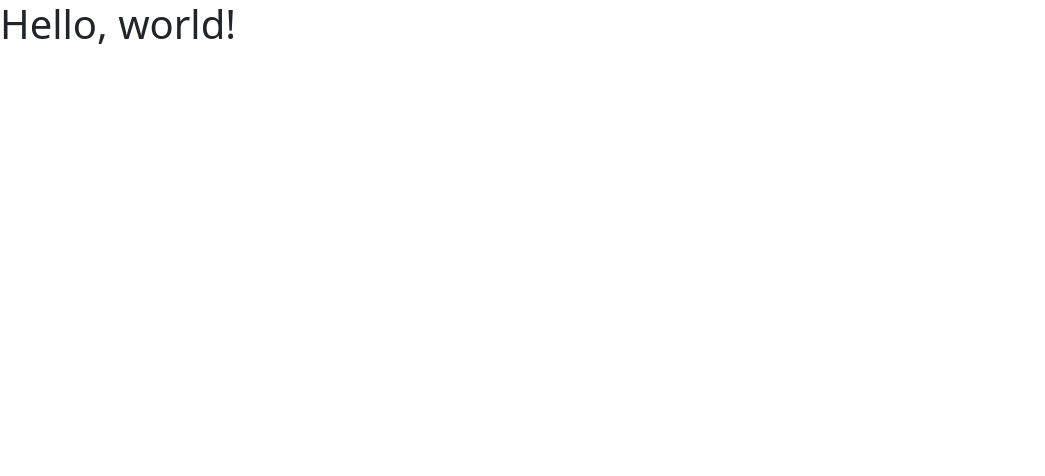
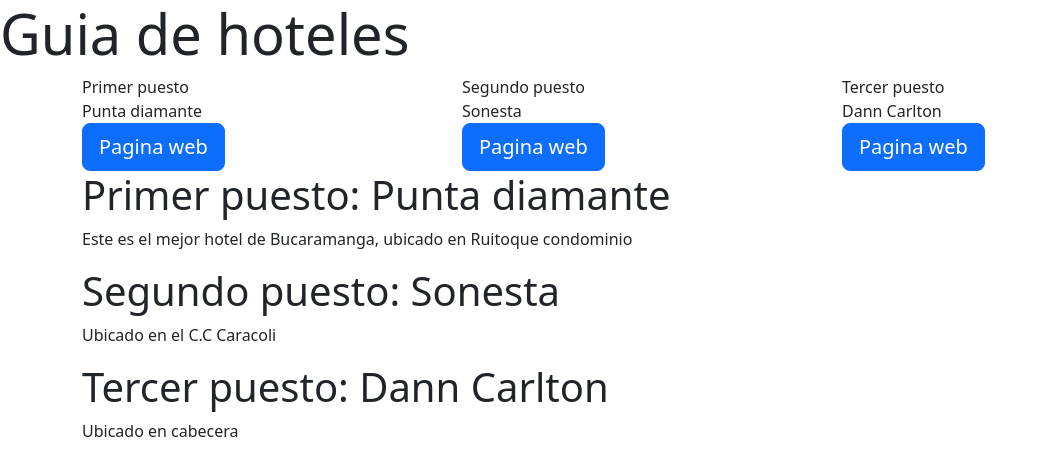
Before and after one commit to nicolasc1212/Curso-de-programacion, a website: page index.html in a window 1280 px wide. Shown: the whole page, without its empty margins (0-1045 px from the left). Drawn offline with nearby package versions, Linux system fonts and the light colour scheme.

Commit message:
Primer ejemplo

```diff
--- a/index.html
+++ b/index.html
@@ -7,9 +7,53 @@
     <link href="node_modules/bootstrap/dist/css/bootstrap.min.css" rel="stylesheet">
   </head>
   <body>
-    <h1>Hello, world!</h1>
+    <div class="jumbotron">
+        <h1 class="display-4">Guia de hoteles</h1>
+      </div>
+      <div class="container">
+        <div class="row">
+            <div class="col">
+                Primer puesto
+            </div>
+            <div class="col">
+                Segundo puesto
+            </div>
+            <div class="col">
+                Tercer puesto
+            </div>
+        </div>
+        <div class="row">
+            <div class="col">
+                Punta diamante
+            </div>
+            <div class="col">
+                Sonesta
+            </div>
+            <div class="col">
+                Dann Carlton
+            </div>
+        </div>
+        <div class="row">
+            <div class="col">
+                <a class="btn btn-primary btn-lg" href="#" role="button">Pagina web</a>
+            </div>
+            <div class="col">
+                <a class="btn btn-primary btn-lg" href="#" role="button">Pagina web</a>
+            </div>
+            <div class="col">
+                <a class="btn btn-primary btn-lg" href="#" role="button">Pagina web</a>
+            </div>
+        </div>
+        <h1>Primer puesto: Punta diamante</h1>
+        <p>Este es el mejor hotel de Bucaramanga, ubicado en Ruitoque condominio</p>
+        <h1>Segundo puesto: Sonesta</h1>
+        <p>Ubicado en el C.C Caracoli</p>
+        <h1>Tercer puesto: Dann Carlton</h1>
+        <p>Ubicado en cabecera</p>
+    </div>
     <script src="node_modules/jquery/dist/jquery.min.js"></script>
     <script src="node_modules/popper.js/dist/popper.min.js"></script>
     <script src="node_modules/bootstrap/dist/js/bootstrap.min.js"></script>
+
   </body>
 </html>
```
